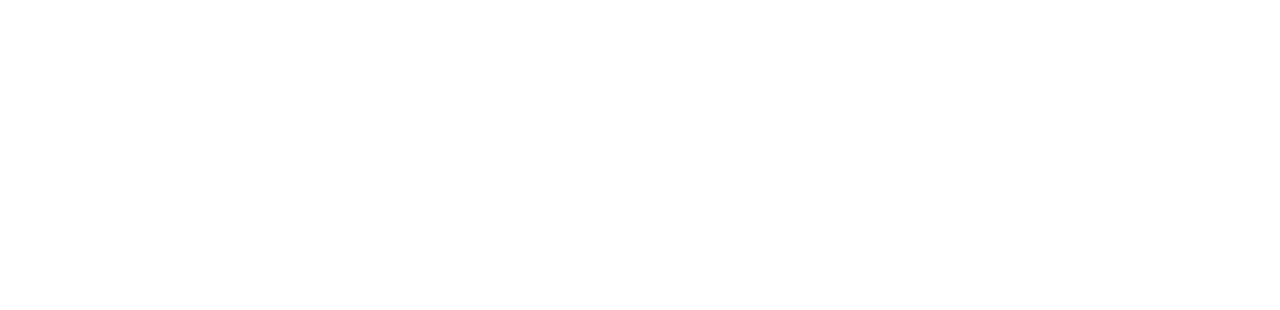
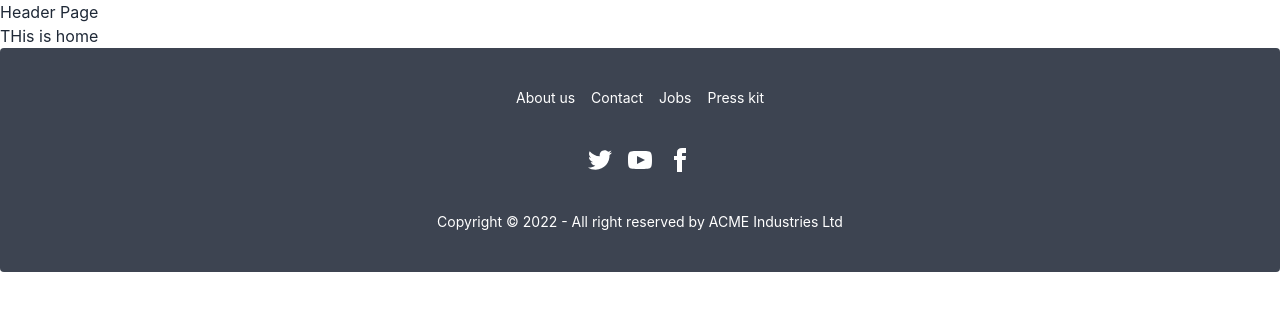
Before and after one commit to siam50/mobile_service_client, a React (Create React App) app: page / in a window 1280 px wide. Shown: the top 310 px of the page. Built offline with nearby package versions, Linux system fonts and the light colour scheme.

Commit message:
footer added

```diff
--- a/src/App.js
+++ b/src/App.js
@@ -4,7 +4,7 @@
 
 function App() {
   return (
-    <div>
+    <div className='max-w-screen-xl mx-auto'>
       <RouterProvider router={router}></RouterProvider>
     </div>
   );
--- /dev/null
+++ b/src/Layout/Main.js
@@ -0,0 +1,16 @@
+import React from 'react';
+import { Outlet } from 'react-router-dom';
+import Footer from '../Pages/Shared/Footer/Footer';
+import Header from '../Pages/Shared/Header/Header';
+
+const Main = () => {
+    return (
+        <div>
+            <Header></Header>
+            <Outlet></Outlet>
+            <Footer></Footer>
+        </div>
+    );
+};
+
+export default Main;
--- /dev/null
+++ b/src/Pages/Home/Home/Home.js
@@ -0,0 +1,11 @@
+import React from 'react';
+
+const Home = () => {
+    return (
+        <div>
+            <h3>THis is home</h3>
+        </div>
+    );
+};
+
+export default Home;
--- /dev/null
+++ b/src/Pages/Shared/Footer/Footer.js
@@ -0,0 +1,26 @@
+import React from 'react';
+
+const Footer = () => {
+    return (
+        <footer className="footer footer-center p-10 bg-neutral text-neutral-content rounded">
+            <div className="grid grid-flow-col gap-4">
+                <a className="link link-hover">About us</a>
+                <a className="link link-hover">Contact</a>
+                <a className="link link-hover">Jobs</a>
+                <a className="link link-hover">Press kit</a>
+            </div>
+            <div>
+                <div className="grid grid-flow-col gap-4">
+                    <a><svg xmlns="http://www.w3.org/2000/svg" width="24" height="24" viewBox="0 0 24 24" className="fill-current"><path d="M24 4.557c-.883.392-1.832.656-2.828.775 1.017-.609 1.798-1.574 2.165-2.724-.951.564-2.005.974-3.127 1.195-.897-.957-2.178-1.555-3.594-1.555-3.179 0-5.515 2.966-4.797 6.045-4.091-.205-7.719-2.165-10.148-5.144-1.29 2.213-.669 5.108 1.523 6.574-.806-.026-1.566-.247-2.229-.616-.054 2.281 1.581 4.415 3.949 4.89-.693.188-1.452.232-2.224.084.626 1.956 2.444 3.379 4.6 3.419-2.07 1.623-4.678 2.348-7.29 2.04 2.179 1.397 4.768 2.212 7.548 2.212 9.142 0 14.307-7.721 13.995-14.646.962-.695 1.797-1.562 2.457-2.549z"></path></svg></a>
+                    <a><svg xmlns="http://www.w3.org/2000/svg" width="24" height="24" viewBox="0 0 24 24" className="fill-current"><path d="M19.615 3.184c-3.604-.246-11.631-.245-15.23 0-3.897.266-4.356 2.62-4.385 8.816.029 6.185.484 8.549 4.385 8.816 3.6.245 11.626.246 15.23 0 3.897-.266 4.356-2.62 4.385-8.816-.029-6.185-.484-8.549-4.385-8.816zm-10.615 12.816v-8l8 3.993-8 4.007z"></path></svg></a>
+                    <a><svg xmlns="http://www.w3.org/2000/svg" width="24" height="24" viewBox="0 0 24 24" className="fill-current"><path d="M9 8h-3v4h3v12h5v-12h3.642l.358-4h-4v-1.667c0-.955.192-1.333 1.115-1.333h2.885v-5h-3.808c-3.596 0-5.192 1.583-5.192 4.615v3.385z"></path></svg></a>
+                </div>
+            </div>
+            <div>
+                <p>Copyright © 2022 - All right reserved by ACME Industries Ltd</p>
+            </div>
+        </footer>
+    );
+};
+
+export default Footer;
--- /dev/null
+++ b/src/Pages/Shared/Header/Header.js
@@ -0,0 +1,11 @@
+import React from 'react';
+
+const Header = () => {
+    return (
+        <div>
+            <h3>Header Page</h3>
+        </div>
+    );
+};
+
+export default Header;
```
Also changed, not shown: src/Router/Routes/Routes.js (+12 -1 lines).
